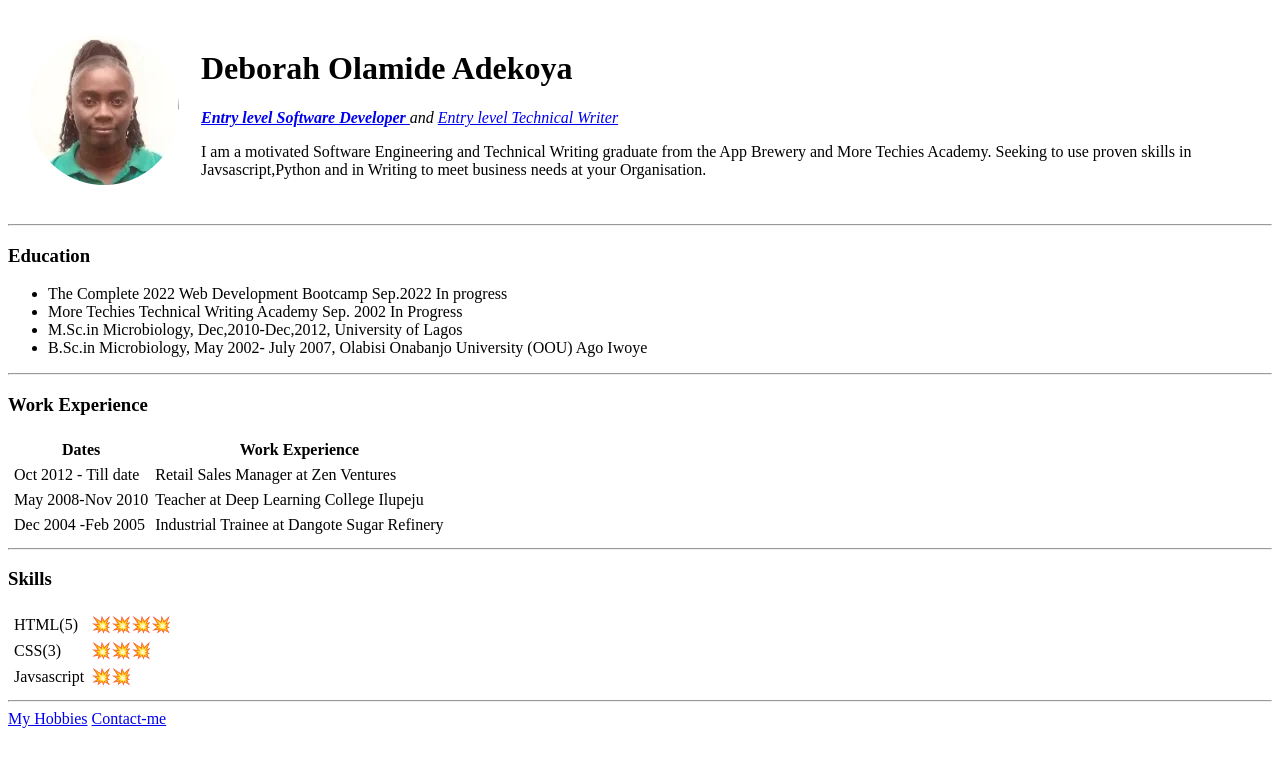
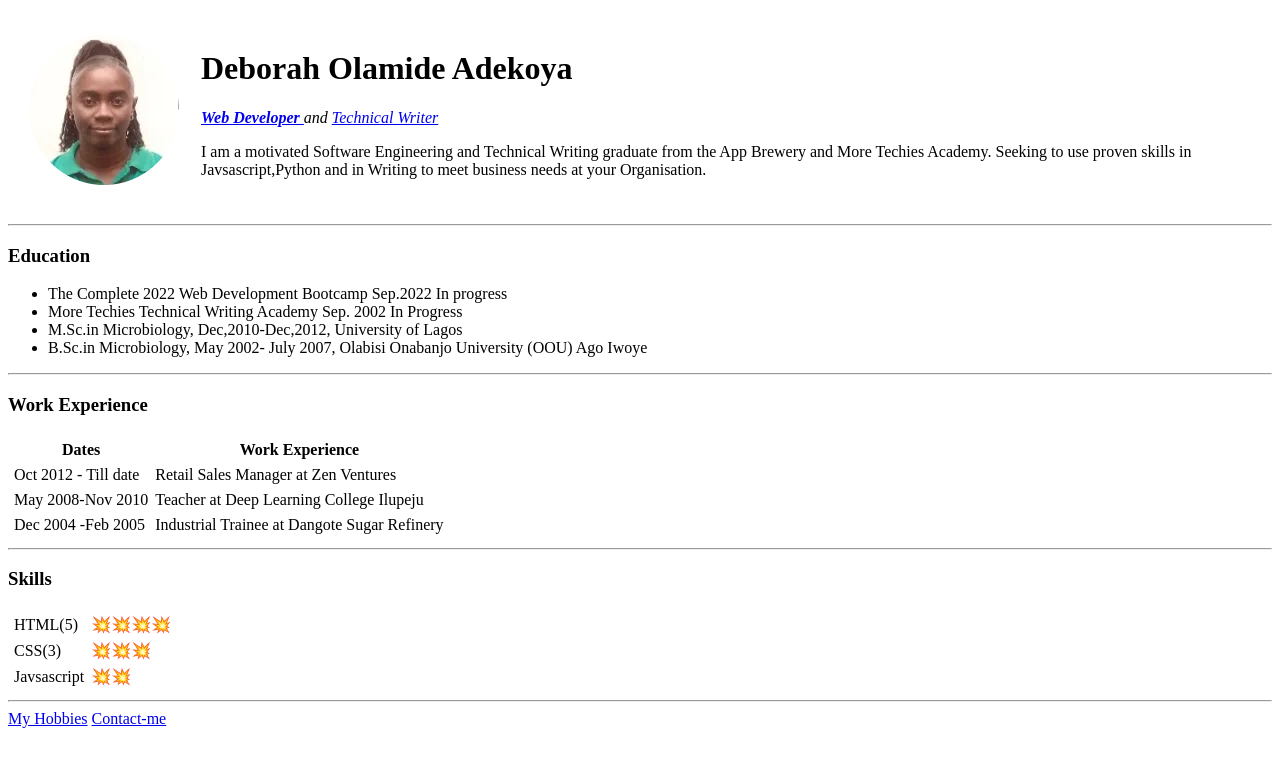
Before and after one commit to Debilami/cv, a plain HTML site: page index.html in a window 1280 px wide. Drawn offline with Linux system fonts and the light colour scheme.

Commit message:
Update index.html
web developer and technical writer

```diff
--- a/index.html
+++ b/index.html
@@ -15,7 +15,7 @@
       </td>
       <td>
         <h1>Deborah Olamide Adekoya</h1>
-        <p> <em><strong><a href="https://www.udemy.com/course/the-complete-web-development-bootcamp/learn/lecture/12638830#questions"> Entry level Software Developer </a></strong> and <a href="https://academy.moretechies.com/start"> Entry level Technical Writer</a></em>
+        <p> <em><strong><a href="https://www.udemy.com/course/the-complete-web-development-bootcamp/learn/lecture/12638830#questions"> Web Developer </a></strong> and <a href="https://academy.moretechies.com/start"> Technical Writer</a></em>
         </p>
         <p>
           I am a motivated Software Engineering and Technical Writing graduate from the App Brewery and More Techies Academy.
```
